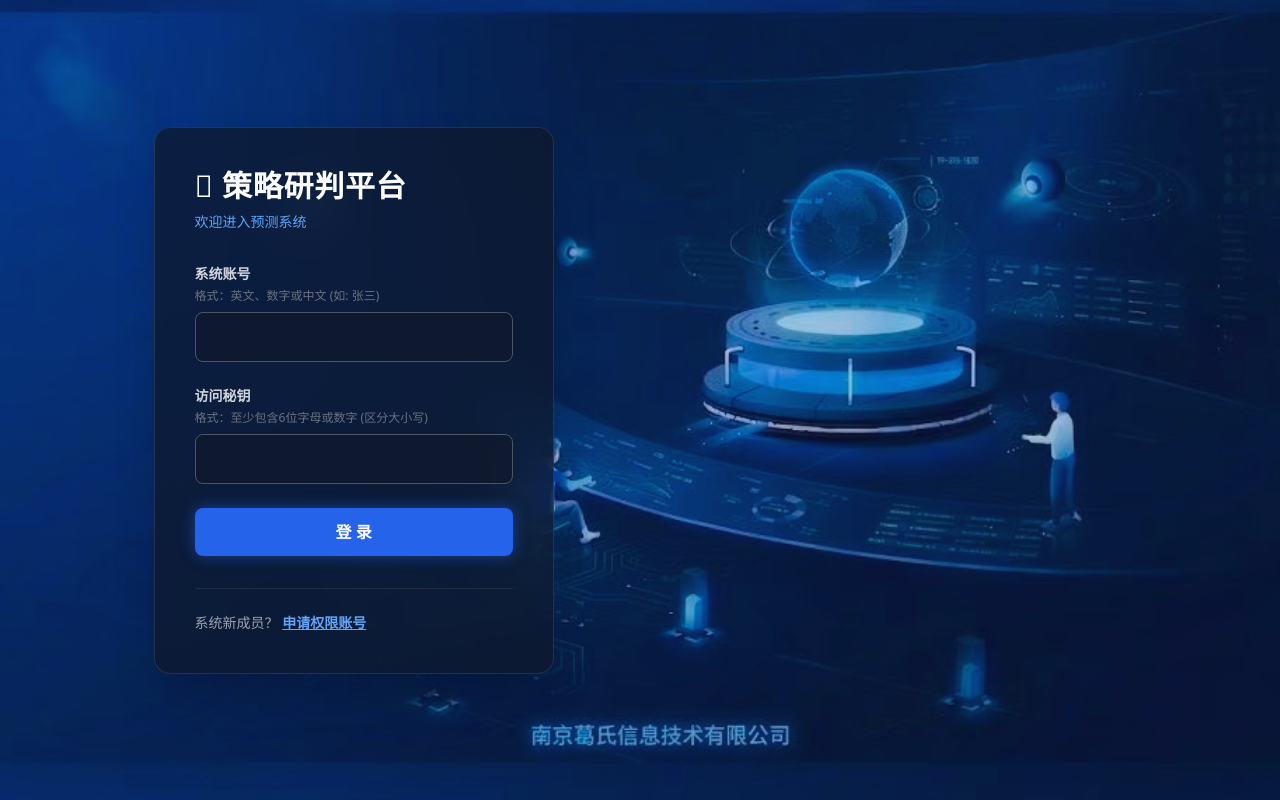
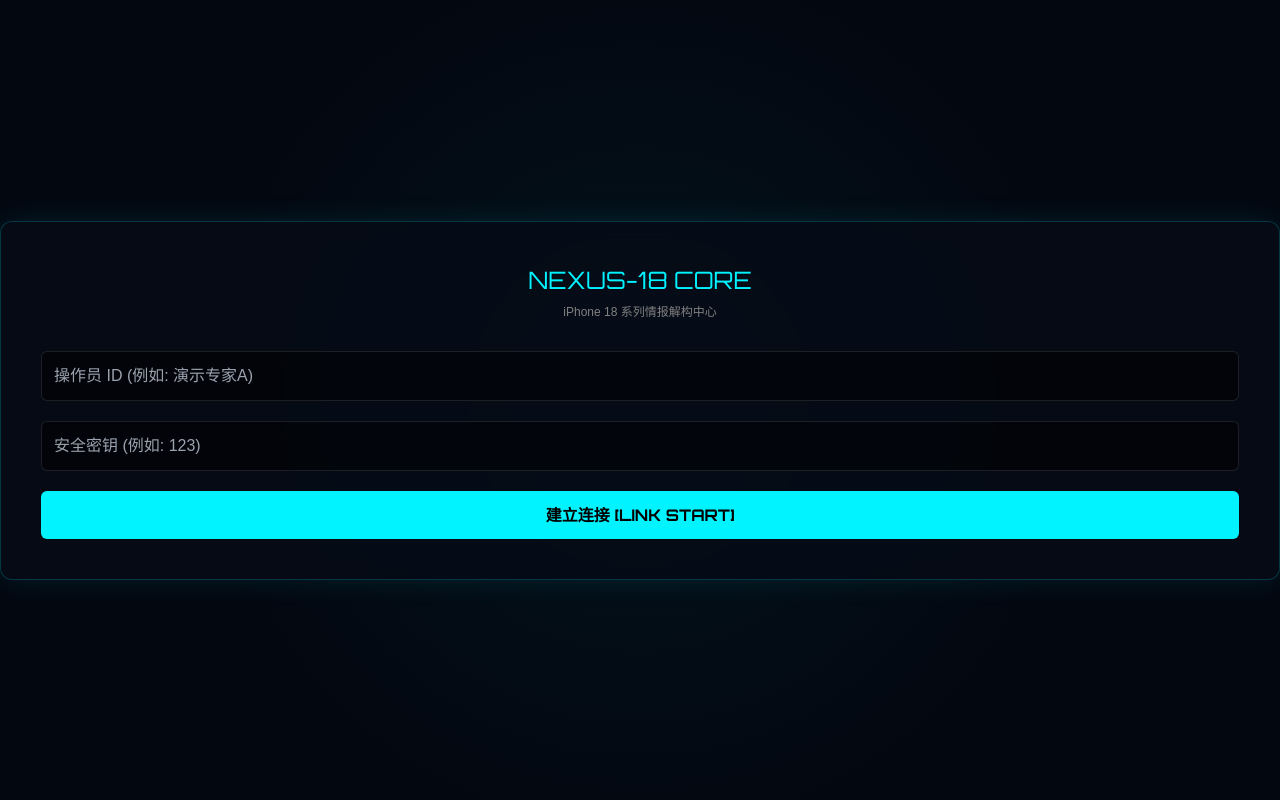
Before and after one commit to abc18870537168-lab/sirge, a Flask app: page / in a window 1280 px wide. Run offline with Flask 3, Linux system fonts and the light colour scheme; some libraries are stand-ins or nearby versions.

Commit message:
Update login.html

```diff
--- a/templates/login.html
+++ b/templates/login.html
@@ -2,55 +2,33 @@
 <html lang="zh">
 <head>
     <meta charset="UTF-8">
-    <title>系统登录 - iPhone 18 Pro Max 数据中心</title>
+    <meta name="viewport" content="width=device-width, initial-scale=1.0">
+    <title>系统登录 - iPhone 18 系列预测中台</title>
     <script src="https://cdn.tailwindcss.com"></script>
+    <link href="https://fonts.googleapis.com/css2?family=Orbitron:wght@400;500;700;900&display=swap" rel="stylesheet">
     <style>
-        /* 极客风的高级毛玻璃材质 */
-        .glass-panel {
-            background: rgba(15, 23, 42, 0.7);
-            backdrop-filter: blur(20px);
-            border: 1px solid rgba(255, 255, 255, 0.1);
-        }
+        body { background-color: #030710; background-image: radial-gradient(circle at 50% 50%, rgba(0, 243, 255, 0.05), transparent 60%); color: #fff; font-family: sans-serif; display: flex; justify-content: center; align-items: center; height: 100vh; margin: 0; overflow: hidden; }
+        .tech-panel { background: rgba(7, 12, 23, 0.8); backdrop-filter: blur(10px); border: 1px solid rgba(0, 243, 255, 0.2); box-shadow: 0 0 30px rgba(0, 243, 255, 0.1); border-radius: 12px; padding: 40px; width: 100%; max-w: 400px; text-align: center; }
+        .input-field { width: 100%; padding: 12px; margin-bottom: 20px; background: rgba(0, 0, 0, 0.5); border: 1px solid rgba(255, 255, 255, 0.1); color: #00f3ff; border-radius: 6px; box-sizing: border-box; transition: all 0.3s; }
+        .input-field:focus { outline: none; border-color: #00f3ff; box-shadow: 0 0 10px rgba(0, 243, 255, 0.3); }
+        .submit-btn { width: 100%; padding: 12px; background: #00f3ff; color: #000; font-family: 'Orbitron', sans-serif; font-weight: bold; border: none; border-radius: 6px; cursor: pointer; transition: all 0.3s; }
+        .submit-btn:hover { background: #fff; box-shadow: 0 0 15px #00f3ff; }
     </style>
 </head>
-<body class="bg-gray-900 h-screen flex justify-start items-center pl-[12%] bg-[url('/static/login_bg.png')] bg-cover bg-center bg-no-repeat">
-
-    <div class="absolute inset-0 bg-blue-900/20"></div>
-
-    <div class="glass-panel relative z-10 p-10 rounded-2xl shadow-2xl w-[400px]">
-        <div class="text-left mb-8">
-            <h1 class="text-3xl font-bold text-white mb-2 tracking-wide"> 策略研判平台</h1>
-            <p class="text-blue-400 text-sm">欢迎进入预测系统</p>
-        </div>
+<body>
+    <div class="tech-panel">
+        <h1 style="font-family: 'Orbitron', sans-serif; font-size: 24px; color: #00f3ff; margin-bottom: 5px; tracking: 2px;">NEXUS-18 CORE</h1>
+        <p style="color: gray; font-size: 12px; margin-bottom: 30px;">iPhone 18 系列情报解构中心</p>
 
         {% if error %}
-        <div class="bg-red-500/20 border border-red-500 text-red-400 text-sm p-3 rounded-lg mb-4 text-center">
-            {{ error }}
-        </div>
+        <p style="color: #ff4444; font-size: 12px; margin-bottom: 15px;">{{ error }}</p>
         {% endif %}
 
-        <form action="/" method="POST" class="space-y-6">
-            <div>
-                <label class="block text-gray-300 text-sm font-bold mb-1">系统账号</label>
-                <p class="text-xs text-gray-500 mb-2">格式：英文、数字或中文 (如: 张三)</p>
-                <input type="text" name="username" required class="w-full px-4 py-3 rounded-lg bg-gray-900/60 border border-gray-600 text-white focus:outline-none focus:border-blue-500 focus:ring-1 focus:ring-blue-500 transition-all">
-            </div>
-
-            <div>
-                <label class="block text-gray-300 text-sm font-bold mb-1">访问秘钥</label>
-                <p class="text-xs text-gray-500 mb-2">格式：至少包含6位字母或数字 (区分大小写)</p>
-                <input type="password" name="password" required class="w-full px-4 py-3 rounded-lg bg-gray-900/60 border border-gray-600 text-white focus:outline-none focus:border-blue-500 focus:ring-1 focus:ring-blue-500 transition-all">
-            </div>
-
-            <button type="submit" class="w-full bg-blue-600 hover:bg-blue-500 text-white font-bold py-3 mt-4 rounded-lg shadow-[0_0_15px_rgba(37,99,235,0.5)] transition-all">
-                登 录
-            </button>
+        <form method="POST">
+            <input type="text" name="username" class="input-field" placeholder="操作员 ID (例如: 演示专家A)" required>
+            <input type="password" name="password" class="input-field" placeholder="安全密钥 (例如: 123)" required>
+            <button type="submit" class="submit-btn">建立连接 [LINK START]</button>
         </form>
-
-        <p class="text-left text-gray-400 text-sm mt-8 border-t border-gray-700/50 pt-6">
-            系统新成员？ <a href="/register" class="text-blue-400 hover:text-blue-300 underline font-bold">申请权限账号</a>
-        </p>
     </div>
-
 </body>
 </html>
```
